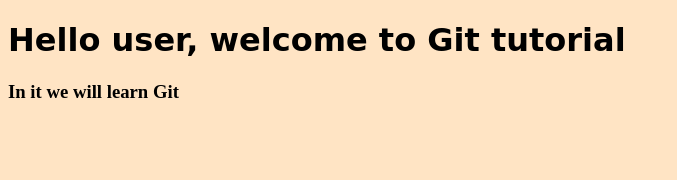
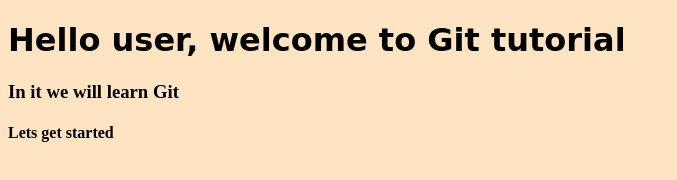
Before and after one commit to Dhanveer123/Hello-World, a plain HTML site: page index.html in a window 1280 px wide. Shown: the whole page, without its empty margins (0-677 px from the left). Drawn offline with Linux system fonts and the light colour scheme.

Commit message:
update 3rd time

```diff
--- a/index.html
+++ b/index.html
@@ -6,5 +6,6 @@
     <body>
         <h1>Hello user, welcome to Git tutorial</h1>
         <h3>In it we will learn Git</h3>
+        <h4>Lets get started</h4>
     </body>
 </html>
```
